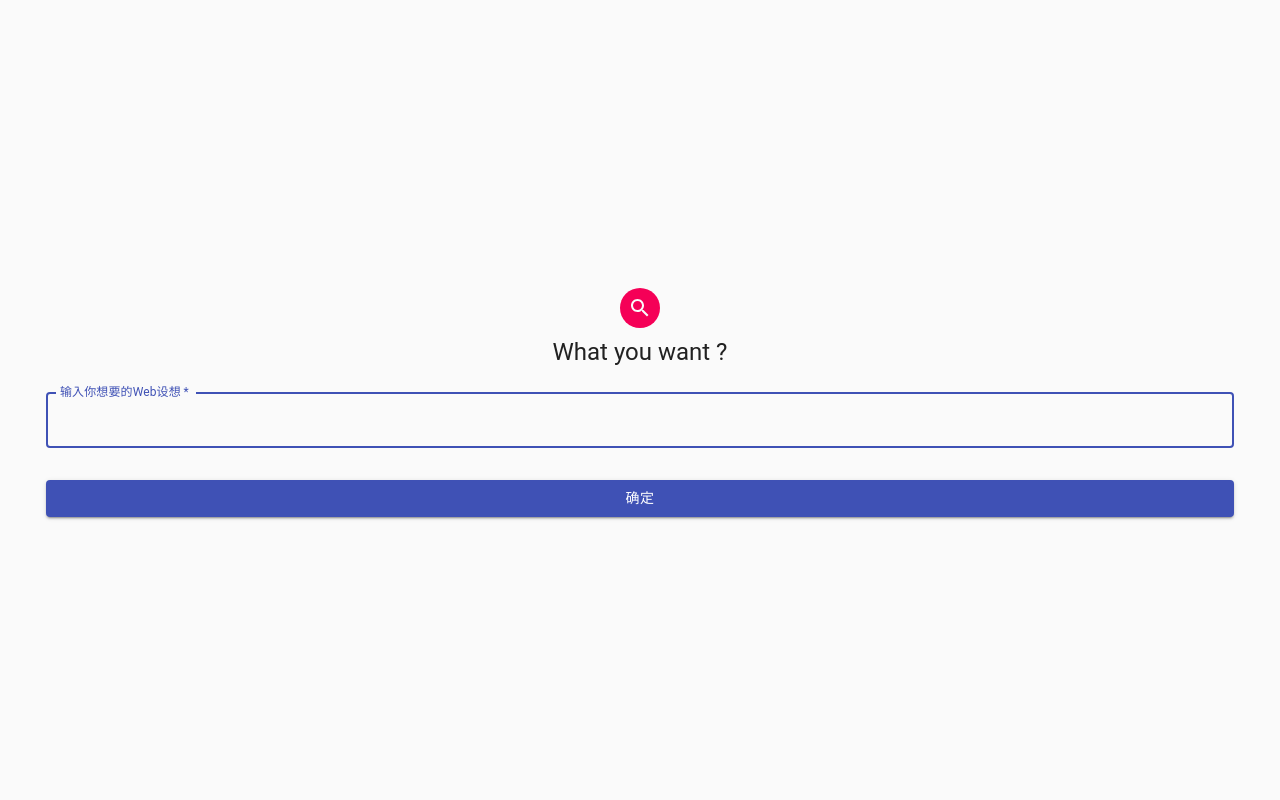
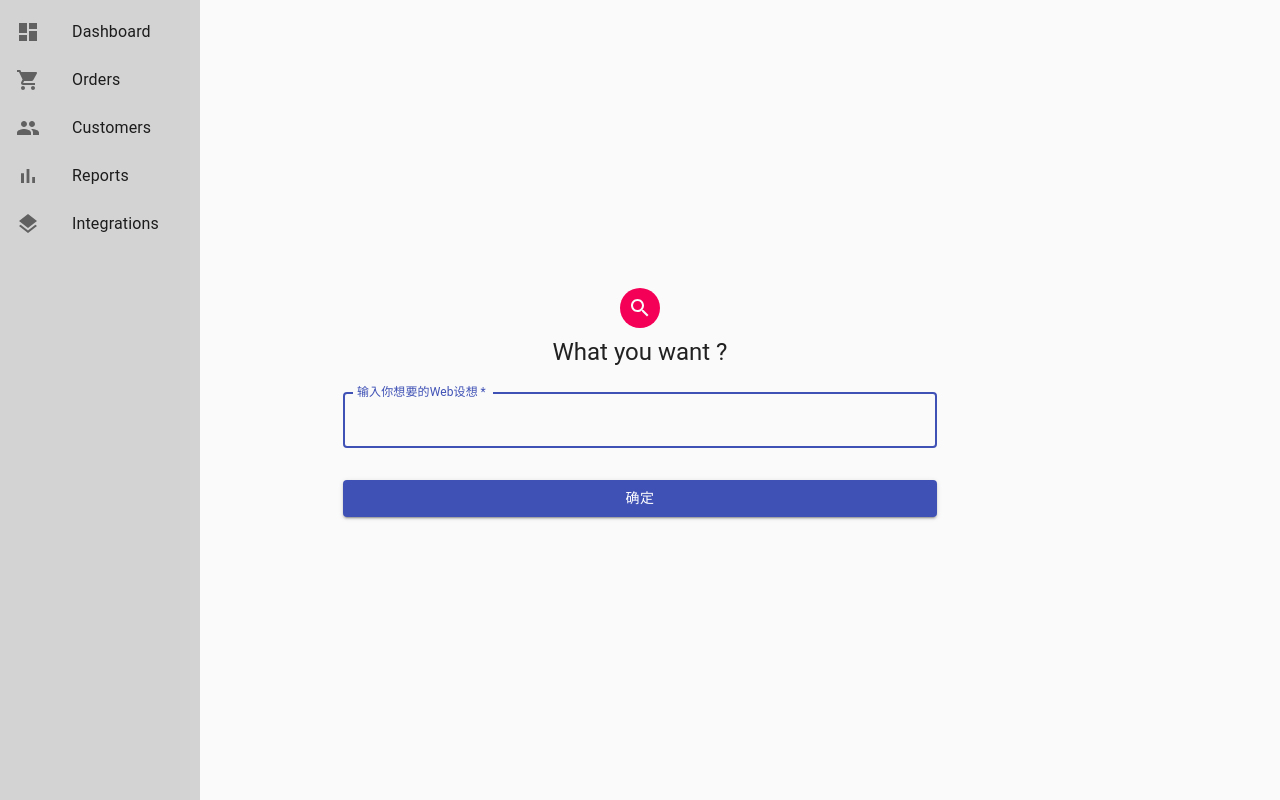
Before and after one commit to scyq/KeyStone, a React (Create React App) app in the folder react_component/: page / in a window 1280 px wide. Built offline with nearby package versions, Linux system fonts and the light colour scheme.

Commit message:
添加了NaviBar

```diff
--- a/react_component/src/App.js
+++ b/react_component/src/App.js
@@ -6,10 +6,14 @@
 import TextField from '@material-ui/core/TextField';
 import SearchIcon from '@material-ui/icons/Search';
 import Typography from '@material-ui/core/Typography';
+import List from '@material-ui/core/List';
 import { makeStyles } from '@material-ui/core/styles';
 import Container from '@material-ui/core/Container';
 import WordsHandler from './WordsHandler';
 import Content from './Content';
+import {NaviBar} from './NaviBar';
+
+const BarWidth = 200;
 
 const useStyles = makeStyles((theme) => ({
   paper: {
@@ -23,12 +27,26 @@
     backgroundColor: theme.palette.secondary.main,
   },
   form: {
-    width: '300%', // Fix IE 11 issue.
+    width: '150%', // Fix IE 11 issue.
     marginTop: theme.spacing(1),
   },
   submit: {
     margin: theme.spacing(3, 0, 2),
   },
+  NaviBar: {
+    position: 'fixed',
+    width: BarWidth,
+    left: 0,
+    top: 0,
+    height: '100vh',
+    background: 'LightGrey',
+    display: 'flex',
+    transition: theme.transitions.create('width', {
+      easing: theme.transitions.easing.sharp,
+      duration: theme.transitions.duration.enteringScreen,
+    }),
+  }
+
 }));
 
 export default function App() {
@@ -69,6 +87,11 @@
   return (
     <Container component="main" maxWidth="xs">
       <CssBaseline />
+      <div className={classes.NaviBar}>
+        <List>
+          {NaviBar}
+        </List>
+      </div>
       <div className={classes.paper}>
         <Avatar className={classes.avatar}>
           <SearchIcon />
--- /dev/null
+++ b/react_component/src/NaviBar.js
@@ -0,0 +1,49 @@
+import React from 'react';
+import ListItem from '@material-ui/core/ListItem';
+import ListItemIcon from '@material-ui/core/ListItemIcon';
+import ListItemText from '@material-ui/core/ListItemText';
+import DashboardIcon from '@material-ui/icons/Dashboard';
+import ShoppingCartIcon from '@material-ui/icons/ShoppingCart';
+import PeopleIcon from '@material-ui/icons/People';
+import BarChartIcon from '@material-ui/icons/BarChart';
+import LayersIcon from '@material-ui/icons/Layers';
+
+function getSteps() {
+
+}
+
+
+export const NaviBar = (
+  <div>
+    <ListItem button>
+      <ListItemIcon>
+        <DashboardIcon />
+      </ListItemIcon>
+      <ListItemText primary="Dashboard" />
+    </ListItem>
+    <ListItem button>
+      <ListItemIcon>
+        <ShoppingCartIcon />
+      </ListItemIcon>
+      <ListItemText primary="Orders" />
+    </ListItem>
+    <ListItem button>
+      <ListItemIcon>
+        <PeopleIcon />
+      </ListItemIcon>
+      <ListItemText primary="Customers" />
+    </ListItem>
+    <ListItem button>
+      <ListItemIcon>
+        <BarChartIcon />
+      </ListItemIcon>
+      <ListItemText primary="Reports" />
+    </ListItem>
+    <ListItem button>
+      <ListItemIcon>
+        <LayersIcon />
+      </ListItemIcon>
+      <ListItemText primary="Integrations" />
+    </ListItem>
+  </div>
+);
```
